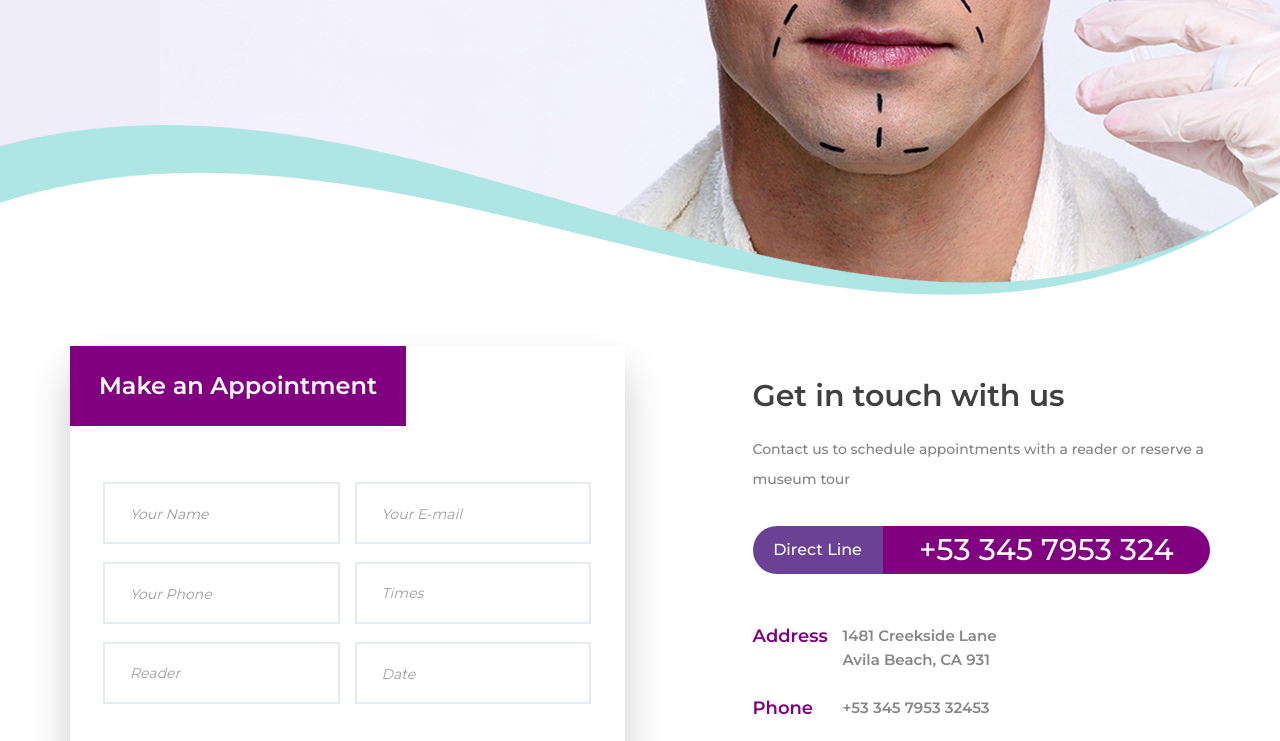
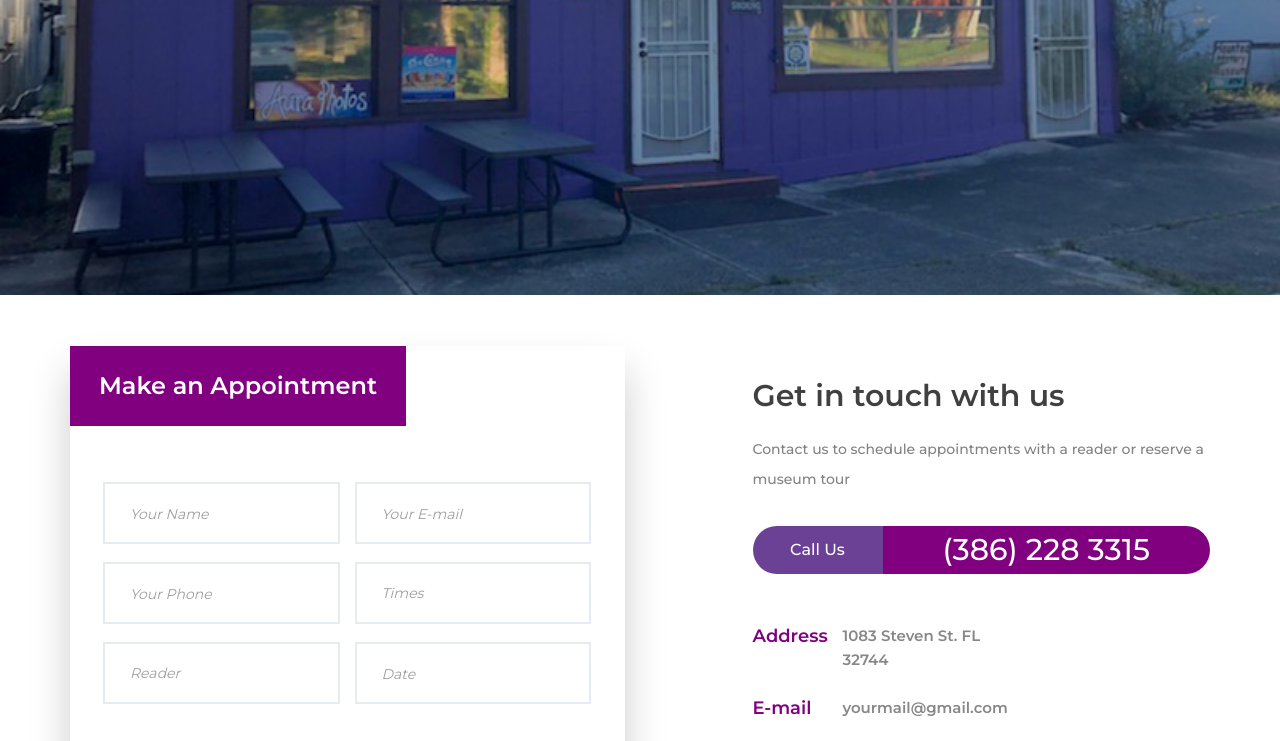
Before and after one commit to Lidzfreak3000/webStuff, a plain HTML site: page webFiles/drpro/contact.html in a window 1280 px wide. Shown: the part 330-1071 px from the top of the page. Drawn offline with Linux system fonts and the light colour scheme; some packages are replaced by stand-ins of ours.

Commit message:
Updating contact images

```diff
--- a/webFiles/drpro/contact.html
+++ b/webFiles/drpro/contact.html
@@ -8,6 +8,7 @@
 <meta name="viewport" content="width=device-width, initial-scale=1">
 <link rel="stylesheet" type="text/css" href="styles/bootstrap-4.1.2/bootstrap.min.css">
 <link href="plugins/font-awesome-4.7.0/css/font-awesome.min.css" rel="stylesheet" type="text/css">
+<link href="plugins/jquery-datepicker/jquery-ui.css" rel="stylesheet" type="text/css">
 <link rel="stylesheet" type="text/css" href="styles/contact.css">
 <link rel="stylesheet" type="text/css" href="styles/contact_responsive.css">
 </head>
@@ -93,8 +94,7 @@
 	<!-- Home -->
 
 	<div class="home d-flex flex-column align-items-start justify-content-end">
-		<div class="parallax_background parallax-window" data-parallax="scroll" data-image-src="images/contact.jpg" data-speed="0.8"></div>
-		<div class="home_overlay"><img src="images/home_overlay.png" alt=""></div>
+		<div class="parallax_background parallax-window" data-parallax="scroll" data-image-src="images/IMG_52801.jpg" data-speed="0.8"></div>
 		<div class="home_container">
 			<div class="container">
 				<div class="row">
@@ -155,18 +155,14 @@
 							<p>Contact us to schedule appointments with a reader or reserve a museum tour</p>
 						</div>
 						<div class="direct_line d-flex flex-row align-items-center justify-content-start">
-							<div class="direct_line_title text-center">Direct Line</div>
-							<div class="direct_line_num text-center">+53 345 7953 324</div>
+							<div class="direct_line_title text-center">Call Us</div>
+							<div class="direct_line_num text-center">(386) 228 3315</div>
 						</div>
 						<div class="contact_info">
 							<ul>
 								<li class="d-flex flex-row align-items-start justify-content-start">
 									<div>Address</div>
-									<div>1481 Creekside Lane Avila Beach, CA 931</div>
-								</li>
-								<li class="d-flex flex-row align-items-start justify-content-start">
-									<div>Phone</div>
-									<div>+53 345 7953 32453</div>
+									<div>1083 Steven St. FL 32744</div>
 								</li>
 								<li class="d-flex flex-row align-items-start justify-content-start">
 									<div>E-mail</div>
@@ -355,6 +351,7 @@ Copyright &copy;<script>document.write(new Date().getFullYear());</script> All r
 <script src="plugins/scrollmagic/ScrollMagic.min.js"></script>
 <script src="plugins/greensock/animation.gsap.min.js"></script>
 <script src="plugins/greensock/ScrollToPlugin.min.js"></script>
+<script src="plugins/jquery-datepicker/jquery-ui.js"></script>
 <script src="plugins/easing/easing.js"></script>
 <script src="plugins/parallax-js-master/parallax.min.js"></script>
 <script async defer src="https://maps.googleapis.com/maps/api/js?key=AIzaSyAgDZOI6bzRB7cQhdYKAl2ZuJcOOpnlK1A"></script>
```
Also changed, not shown: webFiles/drpro/images/IMG_52801.jpg (added).
